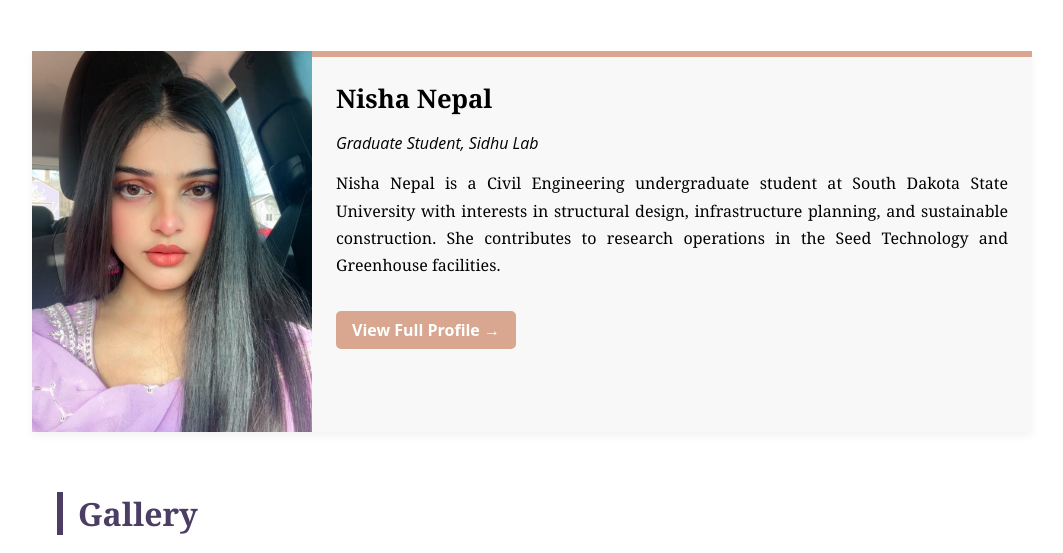
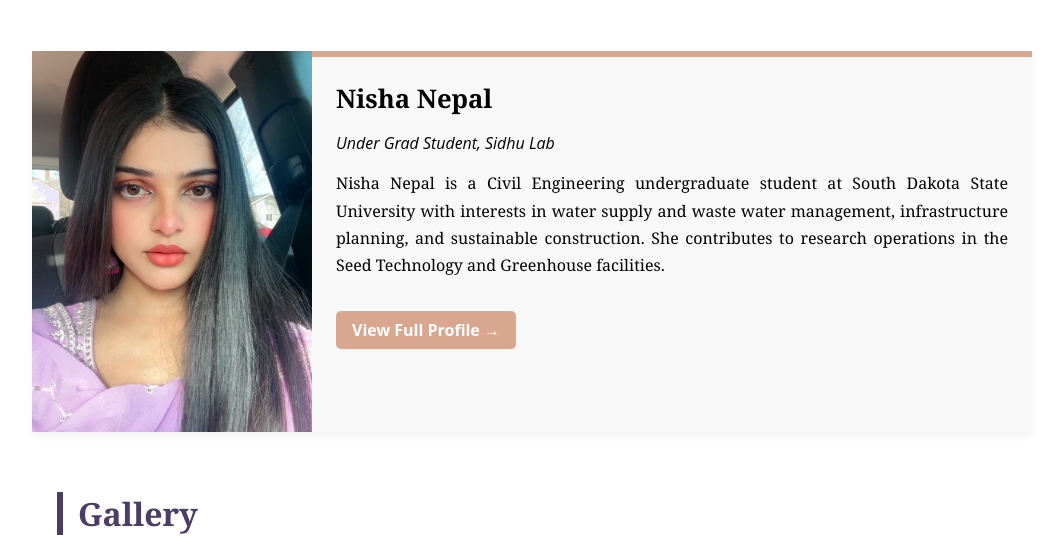
Before and after one commit to jagdeep2021/SidhuLab.org, a plain HTML site: page people.html in a window 1280 px wide. Shown: the part 2960-3513 px from the top of the page, without its empty margins (108-1171 px from the left). Drawn offline with Linux system fonts and the light colour scheme.

Commit message:
nisha profile

```diff
--- a/people.html
+++ b/people.html
@@ -369,12 +369,12 @@ padding: 0;">
     </h3>
 
     <p style="font-style: italic; color: #000; margin-bottom: 1rem;">
-      Graduate Student, Sidhu Lab
+      Under Grad Student, Sidhu Lab
     </p>
 
     <p style="color: #000; font-family: 'Georgia', serif; margin-bottom: 1rem; line-height: 1.7; text-align: justify;">
       Nisha Nepal is a Civil Engineering undergraduate student at South Dakota State University
-      with interests in structural design, infrastructure planning, and sustainable construction.
+      with interests in water supply and waste water management, infrastructure planning, and sustainable construction.
       She contributes to research operations in the Seed Technology and Greenhouse facilities.
     </p>
 
```
